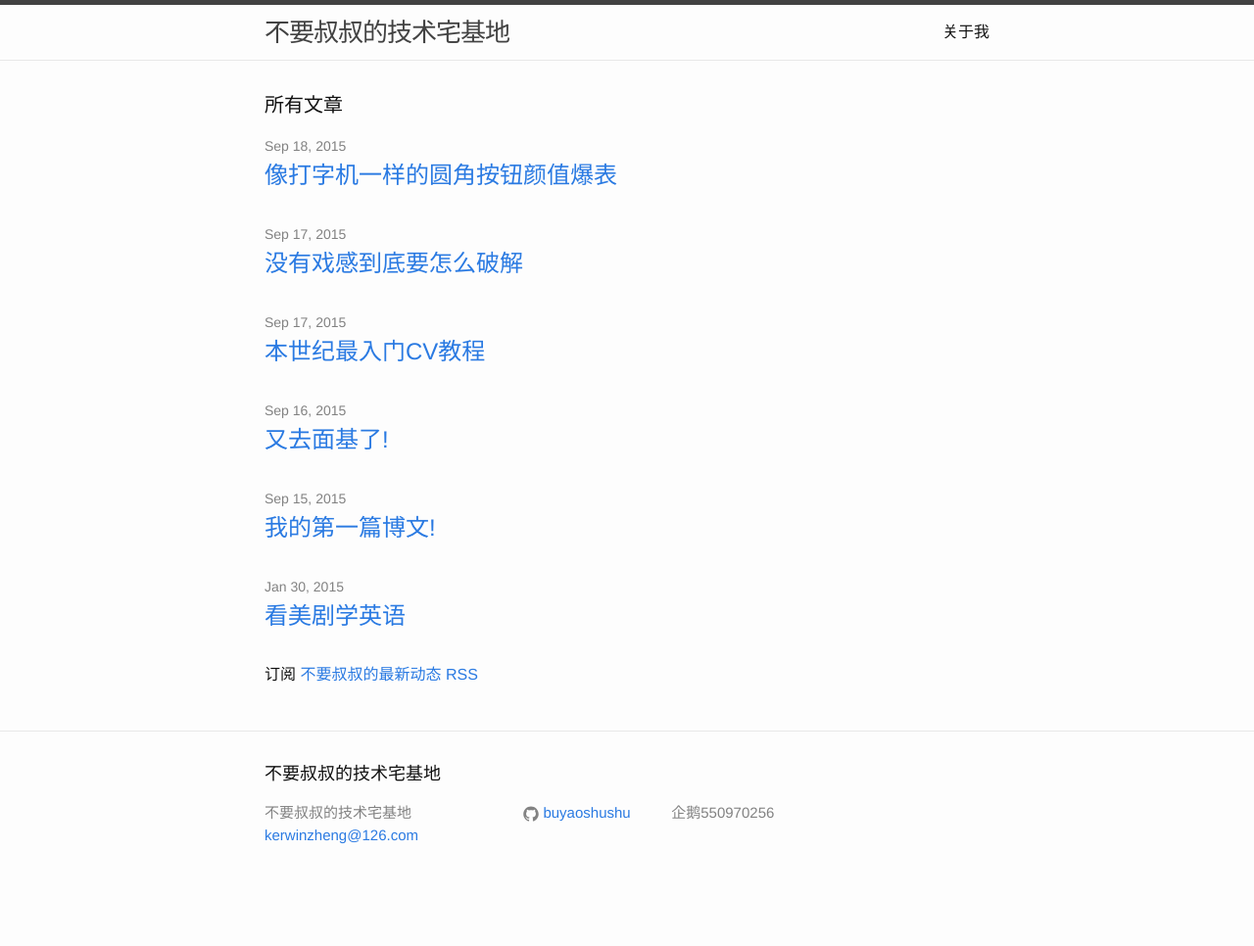
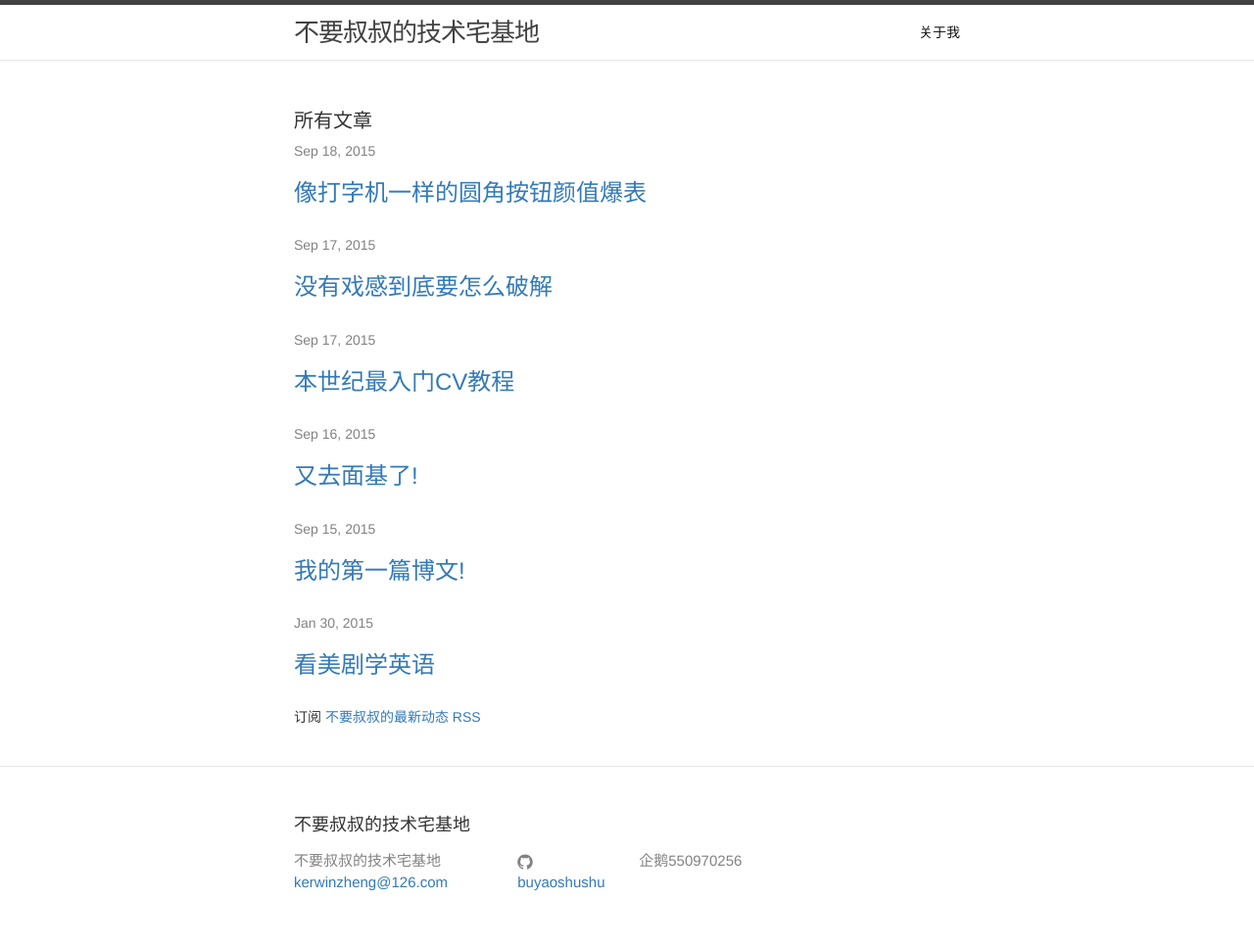
Before and after one commit to buyaoshushu/buyaoshushu.github.io, a Jekyll site: the page built from index.html, in a window 1280 px wide. Shown: the whole page at 98% size. Built offline with Jekyll 4.4.1, drawn with Linux system fonts in a browser that asks for light colours; nearby versions of some CDN libraries; before the commit the page ends 924 px from its top, so only the background shows below that.

Commit message:
bootstrap

```diff
--- a/_includes/head.html
+++ b/_includes/head.html
@@ -9,4 +9,15 @@
     <link rel="stylesheet" href="{{ "/css/main.css" | prepend: site.baseurl }}">
     <link rel="canonical" href="{{ page.url | replace:'index.html','' | prepend: site.baseurl | prepend: site.url }}">
 <meta name="uyan_auth" content="7c9b104f63" />
+<!-- 新 Bootstrap 核心 CSS 文件 -->
+<link rel="stylesheet" href="//cdn.bootcss.com/bootstrap/3.3.5/css/bootstrap.min.css">
+
+<!-- 可选的Bootstrap主题文件（一般不用引入） -->
+<link rel="stylesheet" href="//cdn.bootcss.com/bootstrap/3.3.5/css/bootstrap-theme.min.css">
+
+<!-- jQuery文件。务必在bootstrap.min.js 之前引入 -->
+<script src="//cdn.bootcss.com/jquery/1.11.3/jquery.min.js"></script>
+
+<!-- 最新的 Bootstrap 核心 JavaScript 文件 -->
+<script src="//cdn.bootcss.com/bootstrap/3.3.5/js/bootstrap.min.js"></script>
 </head>
```
